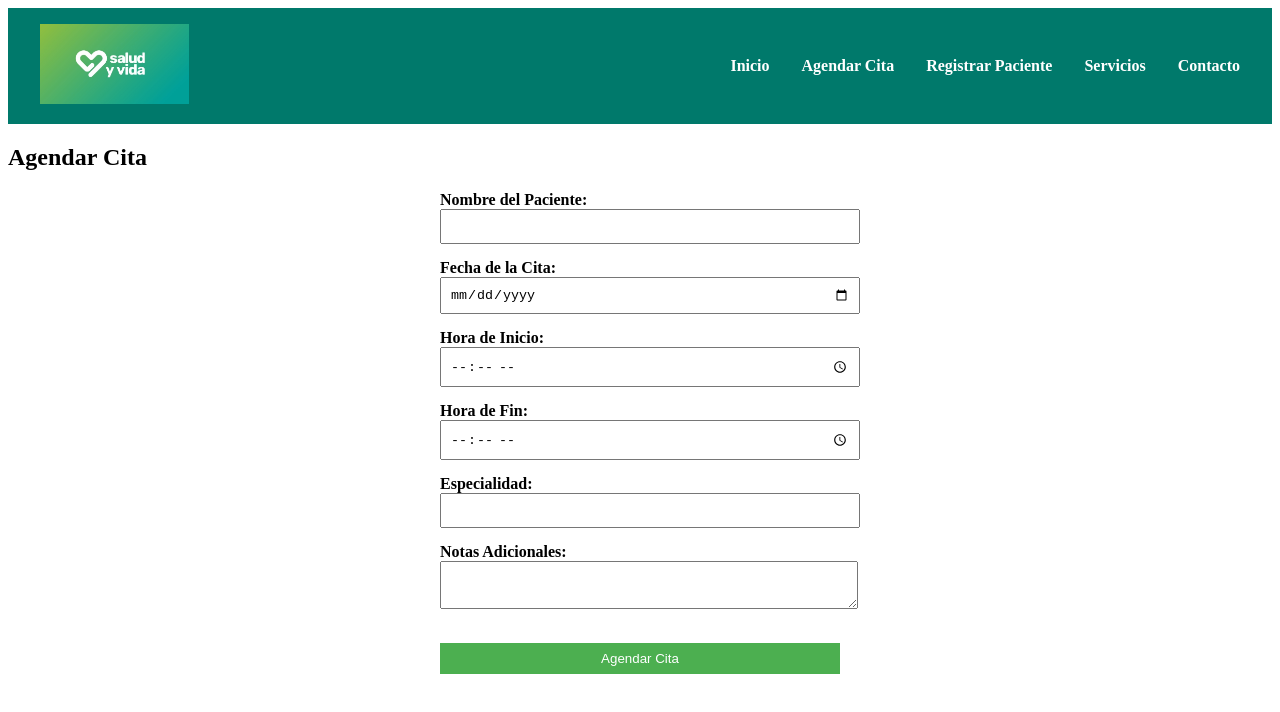
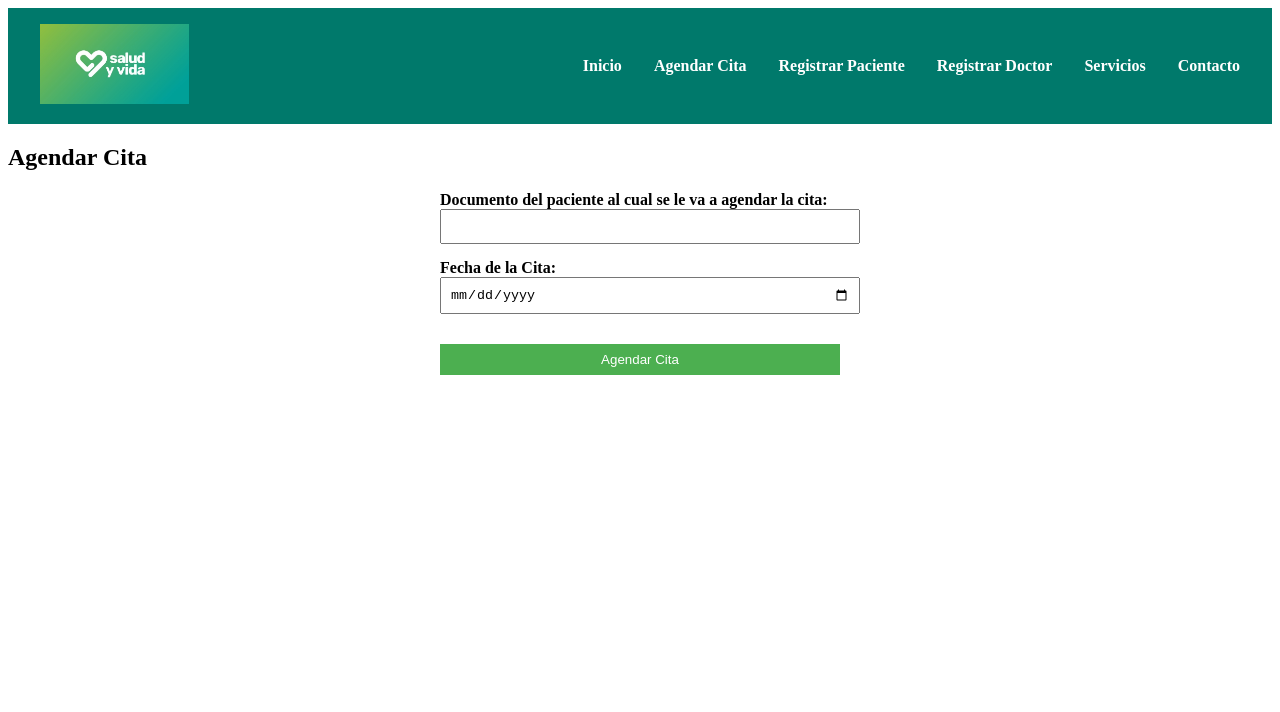
Before and after one commit to jonvas06/frontend_medical_center, an Angular app: page /agendar-cita in a window 1280 px wide. Shown: the top 712 px of the page. Built offline with nearby package versions, Linux system fonts and the light colour scheme.

Commit message:
fix form patient and form doctor

```diff
--- a/src/app/app-routing/app-routing.module.ts
+++ b/src/app/app-routing/app-routing.module.ts
@@ -3,11 +3,12 @@ import { CommonModule } from '@angular/common';
 import { RouterModule, Routes } from '@angular/router';
 import { AppointmentComponent } from '../patient/components/appointment/appointment.component';
 import { PatientRegistrationComponent } from '../patient/components/registration/registration.component';
+import { DoctorRegistrationComponent } from '../doctor/components/registration/registration.component';
 
 const routes: Routes = [
   { path: 'agendar-cita', component: AppointmentComponent },
   { path: 'register-patient', component: PatientRegistrationComponent },
-  { path: 'register-doctor', component: PatientRegistrationComponent },
+  { path: 'register-doctor', component: DoctorRegistrationComponent },
   // Otras rutas aplicación
   { path: '', redirectTo: '/inicio', pathMatch: 'full' },
   { path: '', redirectTo: '/Admin', pathMatch: 'full' },
--- a/src/app/app.component.ts
+++ b/src/app/app.component.ts
@@ -4,6 +4,7 @@ import { NavbarComponent } from './navbar/navbar.component';
 import { PatientRegistrationComponent } from './patient/components/registration/registration.component';
 import { ReactiveFormsModule } from '@angular/forms';
 import { AppointmentComponent } from './patient/components/appointment/appointment.component';
+import { DoctorRegistrationComponent } from './doctor/components/registration/registration.component';
 
 @Component({
   selector: 'app-root',
@@ -12,6 +13,7 @@ import { AppointmentComponent } from './patient/components/appointment/appointme
     RouterOutlet,
     NavbarComponent,
     PatientRegistrationComponent,
+    DoctorRegistrationComponent,
     AppointmentComponent,
     RouterLink,
     ReactiveFormsModule
--- a/src/app/doctor/components/registration/registration.component.html
+++ b/src/app/doctor/components/registration/registration.component.html
@@ -1,5 +1,11 @@
 <h2>Registro de Doctor</h2>
 <form [formGroup]="registrationForm" (ngSubmit)="onSubmit()">
+
+    <div>
+        <label for="user_document">Documento Doctor:</label>
+        <input id="user_document" formControlName="user_document" required />
+    </div>
+
     <div>
         <label for="user_ffname">Primer Nombre:</label>
         <input id="user_ffname" formControlName="user_ffname" required />
@@ -21,23 +27,23 @@
     </div>
 
     <div>
-        <label for="user_eemail">Email:</label>
-        <input id="user_eemail" formControlName="user_eemail" required />
-    </div>
-
-    <div>
         <label for="user_phonee">Teléfono:</label>
         <input id="user_phonee" formControlName="user_phonee" required />
     </div>
 
     <div>
-        <label for="patientemail">Correo Electrónico:</label>
-        <input type="email" id="patientemail" formControlName="patientemail" required />
+        <label for="user_daybir">Fecha de Nacimiento:</label>
+        <input type="date" id="user_daybir" formControlName="user_daybir" required />
     </div>
 
     <div>
-        <label for="pant_passwo">Contraseña:</label>
-        <input type="password" id="pant_passwo" formControlName="pant_passwo" required />
+        <label for="user_eemail">Correo Electrónico:</label>
+        <input type="email" id="user_eemail" formControlName="user_eemail" required />
+    </div>
+
+    <div>
+        <label for="user_passwo">Contraseña:</label>
+        <input type="password" id="user_passwo" formControlName="user_passwo" required />
     </div>
 
     <button type="submit" [disabled]="registrationForm.invalid">Registrar Doctor</button>
--- a/src/app/doctor/components/registration/registration.component.ts
+++ b/src/app/doctor/components/registration/registration.component.ts
@@ -1,7 +1,6 @@
 import { Component } from '@angular/core';
 import { FormBuilder, FormGroup, ReactiveFormsModule, Validators } from '@angular/forms';
 import { HttpClientModule } from '@angular/common/http';
-import { PatientService } from '../../../services/patient.service';
 import { DoctorService } from '../../../services/doctor.service';
 
 @Component({
@@ -23,7 +22,9 @@ export class DoctorRegistrationComponent {
       user_slname: ['', Validators.required],
       user_eemail: ['', Validators.required],
       user_phonee: ['', Validators.required],
+      user_daybir: ['', Validators.required],
       user_passwo: ['', Validators.required],
+      user_document: ['', Validators.required],
     });
   }
 
@@ -39,6 +40,7 @@ export class DoctorRegistrationComponent {
         daybir: this.registrationForm.value.user_eemail,
         eemail: this.registrationForm.value.user_phonee,
         passwo: this.registrationForm.value.user_passwo,
+        document: this.registrationForm.value.user_document,
       };
 
       this.doctorService.registerDoctor(formData).subscribe(
--- a/src/app/navbar/navbar.component.html
+++ b/src/app/navbar/navbar.component.html
@@ -6,6 +6,7 @@
       <li><a href="#inicio">Inicio</a></li>
       <li><a class="button" href="/agendar-cita">Agendar Cita</a></li>
       <li><a class="button" href="/register-patient">Registrar Paciente</a></li>
+      <li><a class="button" href="/register-doctor">Registrar Doctor</a></li>
       <li><a href="#servicios">Servicios</a></li>
       <li><a href="#contacto">Contacto</a></li>
     </ul>
--- a/src/app/navbar/navbar.component.ts
+++ b/src/app/navbar/navbar.component.ts
@@ -2,11 +2,12 @@ import { Component } from '@angular/core';
 import { PatientRegistrationComponent } from '../patient/components/registration/registration.component'
 import { RouterLink, RouterOutlet } from '@angular/router';
 import { ReactiveFormsModule } from '@angular/forms';
+import { DoctorRegistrationComponent } from '../doctor/components/registration/registration.component';
 
 @Component({
   selector: 'app-navbar',
   standalone: true,
-  imports: [PatientRegistrationComponent, RouterLink, RouterOutlet],
+  imports: [PatientRegistrationComponent,DoctorRegistrationComponent, RouterLink, RouterOutlet],
   templateUrl: './navbar.component.html',
   styleUrl: './navbar.component.css'
 })
--- a/src/app/patient/components/appointment/appointment.component.html
+++ b/src/app/patient/components/appointment/appointment.component.html
@@ -1,7 +1,7 @@
 <h2>Agendar Cita</h2>
 <form [formGroup]="appointmentForm" (ngSubmit)="onSubmit()">
     <div>
-        <label for="patientName">Nombre del Paciente:</label>
+        <label for="patientName">Documento del paciente al cual se le va a agendar la cita:</label>
         <input id="patientName" formControlName="patientName" required />
     </div>
 
@@ -10,25 +10,5 @@
         <input type="date" id="appointmentDate" formControlName="appointmentDate" required />
     </div>
 
-    <div>
-        <label for="startTime">Hora de Inicio:</label>
-        <input type="time" id="startTime" formControlName="startTime" required />
-    </div>
-
-    <div>
-        <label for="endTime">Hora de Fin:</label>
-        <input type="time" id="endTime" formControlName="endTime" required />
-    </div>
-
-    <div>
-        <label for="speciality">Especialidad:</label>
-        <input id="speciality" formControlName="speciality" required />
-    </div>
-
-    <div>
-        <label for="notes">Notas Adicionales:</label>
-        <textarea id="notes" formControlName="notes"></textarea>
-    </div>
-
     <button type="submit" [disabled]="appointmentForm.invalid">Agendar Cita</button>
 </form>
--- a/src/app/patient/components/registration/registration.component.html
+++ b/src/app/patient/components/registration/registration.component.html
@@ -1,5 +1,11 @@
 <h2>Registro de Paciente</h2>
 <form [formGroup]="registrationForm" (ngSubmit)="onSubmit()">
+
+    <div>
+        <label for="pant_document">Documento Paciente:</label>
+        <input id="pant_document" formControlName="pant_document" required />
+    </div>
+
     <div>
         <label for="patientFName">Primer Nombre:</label>
         <input id="patientFName" formControlName="patientFName" required />
@@ -12,17 +18,12 @@
 
     <div>
         <label for="patientFSame">Primer apellido:</label>
-        <input type="number" id="patientFSame" formControlName="patientFSame" required />
+        <input id="patientFSame" formControlName="patientFSame" required />
     </div>
 
     <div>
         <label for="patientSSame">Segundo apellido:</label>
-        <input type="number" id="patientSSame" formControlName="patientSSame" required />
-    </div>
-
-    <div>
-        <label for="patientdirec">Dirección:</label>
-        <input id="patientdirec" formControlName="patientdirec" required />
+        <input id="patientSSame" formControlName="patientSSame" required />
     </div>
 
     <div>
--- a/src/app/patient/components/registration/registration.component.ts
+++ b/src/app/patient/components/registration/registration.component.ts
@@ -21,10 +21,10 @@ export class PatientRegistrationComponent {
       patientFSame: ['', Validators.required],
       patientSSame: ['', Validators.required],
       patientemail: ['', Validators.required],
-      patientdirec: ['', Validators.required],
       patientphone: ['', Validators.required],
       pant_daybir: ['', Validators.required],
       pant_passwo: ['', Validators.required],
+      pant_document: ['', Validators.required],
     });
   }
 
@@ -40,6 +40,7 @@ export class PatientRegistrationComponent {
         daybir: this.registrationForm.value.pant_daybir,
         eemail: this.registrationForm.value.patientemail,
         passwo: this.registrationForm.value.pant_passwo,
+        document: this.registrationForm.value.pant_document,
       };
 
       this.patientService.registerPatient(formData).subscribe(
```
Also changed, not shown: 1 other file (tests, documents, lock files or other folders).
